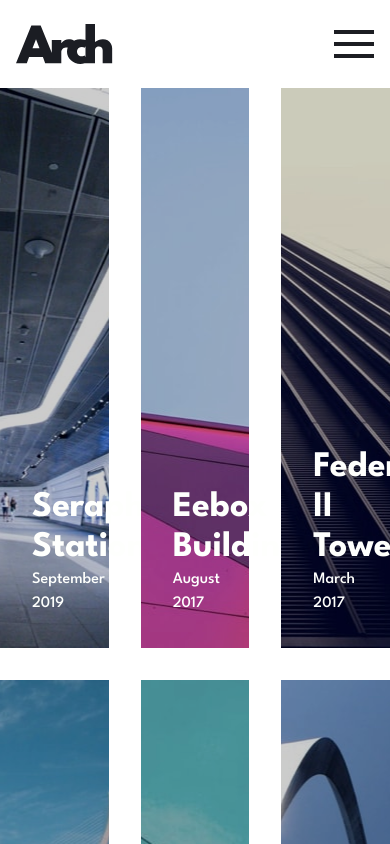
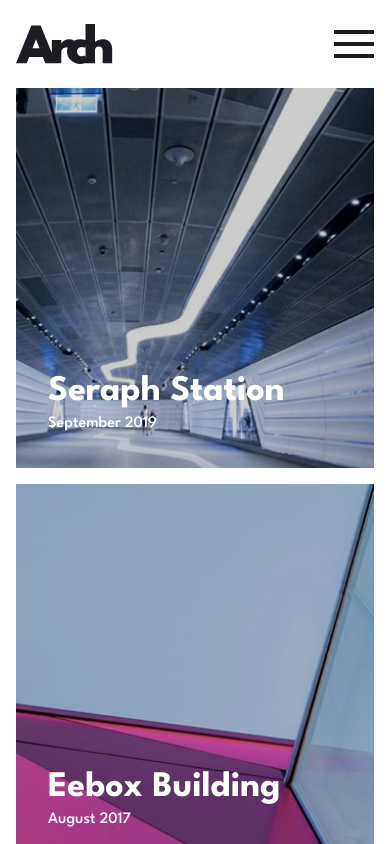
Before and after one commit to FilipeHibrael/arch-studio, a React (Vite) app: page /portfolio in a window 390 px wide. Shown: the top 844 px of the page. Built offline with nearby package versions, Linux system fonts and the light colour scheme.

Commit message:
responsive portfolio

```diff
--- a/src/pages/Portfolio/Portfolio.tsx
+++ b/src/pages/Portfolio/Portfolio.tsx
@@ -11,7 +11,10 @@ const Portfolio = () => {
   if (error) return <Error error={error} />;
   if (data)
     return (
-      <section className="grid grid-cols-3 gap-8 mb-48">
+      <section
+        className="grid grid-cols-3 gap-8 mb-48
+      md:grid-cols-2 sm:grid-cols-1 sm:mb-24 2sm:px-4 2sm:gap-4"
+      >
         {data.portfolioData.map((item, index) => (
           <PortfolioItem key={index} data={item} />
         ))}
--- a/src/pages/Portfolio/PortfolioItem.tsx
+++ b/src/pages/Portfolio/PortfolioItem.tsx
@@ -5,7 +5,7 @@ const PortfolioItem = ({ data }: { data: IPortfolioItem }) => {
   return (
     <div
       style={{ backgroundImage: `url(${data.image.desktop})` }}
-      className="w-full h-[560px] bg-cover bg-bottom"
+      className="w-full h-[560px] bg-cover bg-bottom md:h-[380px] md:bg-center"
     >
       <a
         href="#"
```
